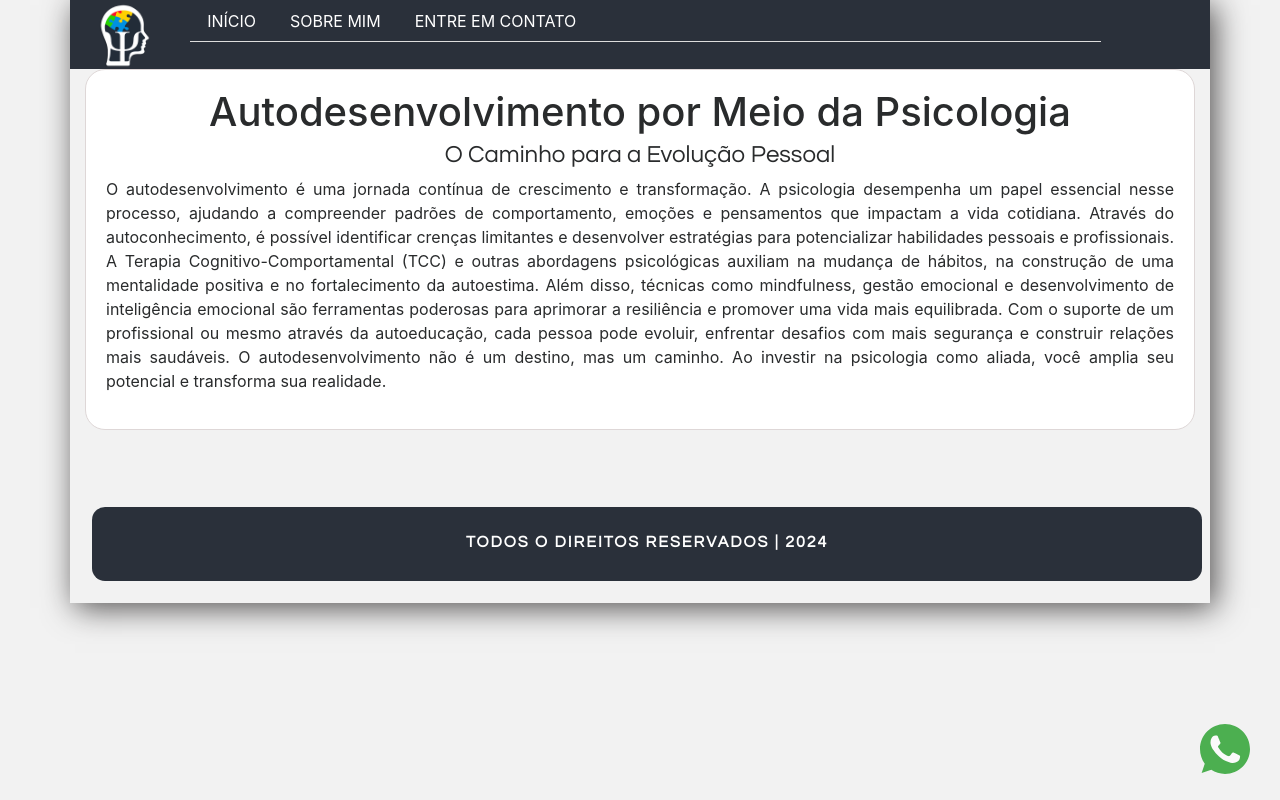
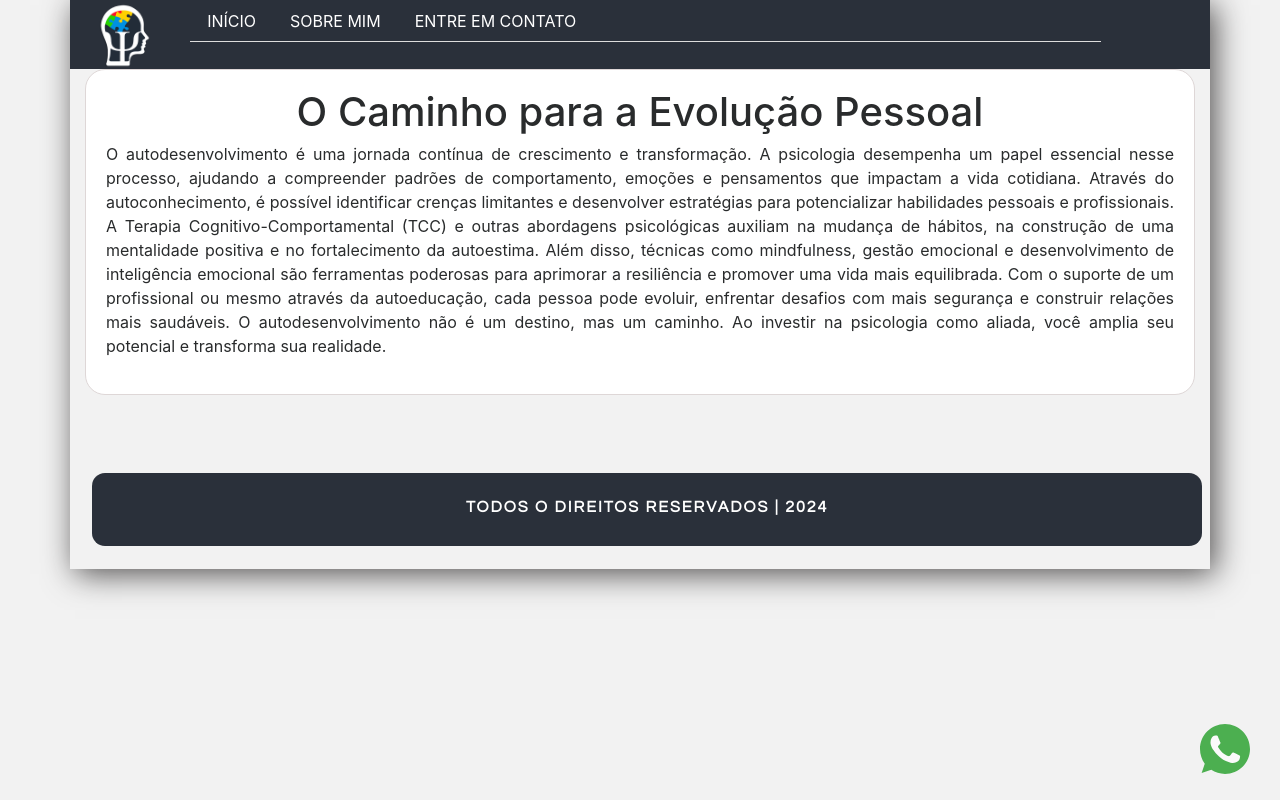
Before and after one commit to kellysouzaa/catiaPsico, a plain HTML site: page desenvolvimento.html in a window 1280 px wide. Drawn offline with Linux system fonts and the light colour scheme; files that its build step writes are made by us from their sources.

Commit message:
Update desenvolvimento.html

```diff
--- a/desenvolvimento.html
+++ b/desenvolvimento.html
@@ -133,8 +133,8 @@ AUMENTAR A IMAGEM AO PASSAR O MOSUE  */
 
 							<p class="card-text">
 
-							<h1>Autodesenvolvimento por Meio da Psicologia</h1>
-							<h2> O Caminho para a Evolução Pessoal</h2>
+
+							<h1> O Caminho para a Evolução Pessoal</h1>
 
 O autodesenvolvimento é uma jornada contínua de crescimento e transformação. A psicologia desempenha um papel essencial nesse processo, ajudando a compreender padrões de comportamento, emoções e pensamentos que impactam a vida cotidiana.
 
```
